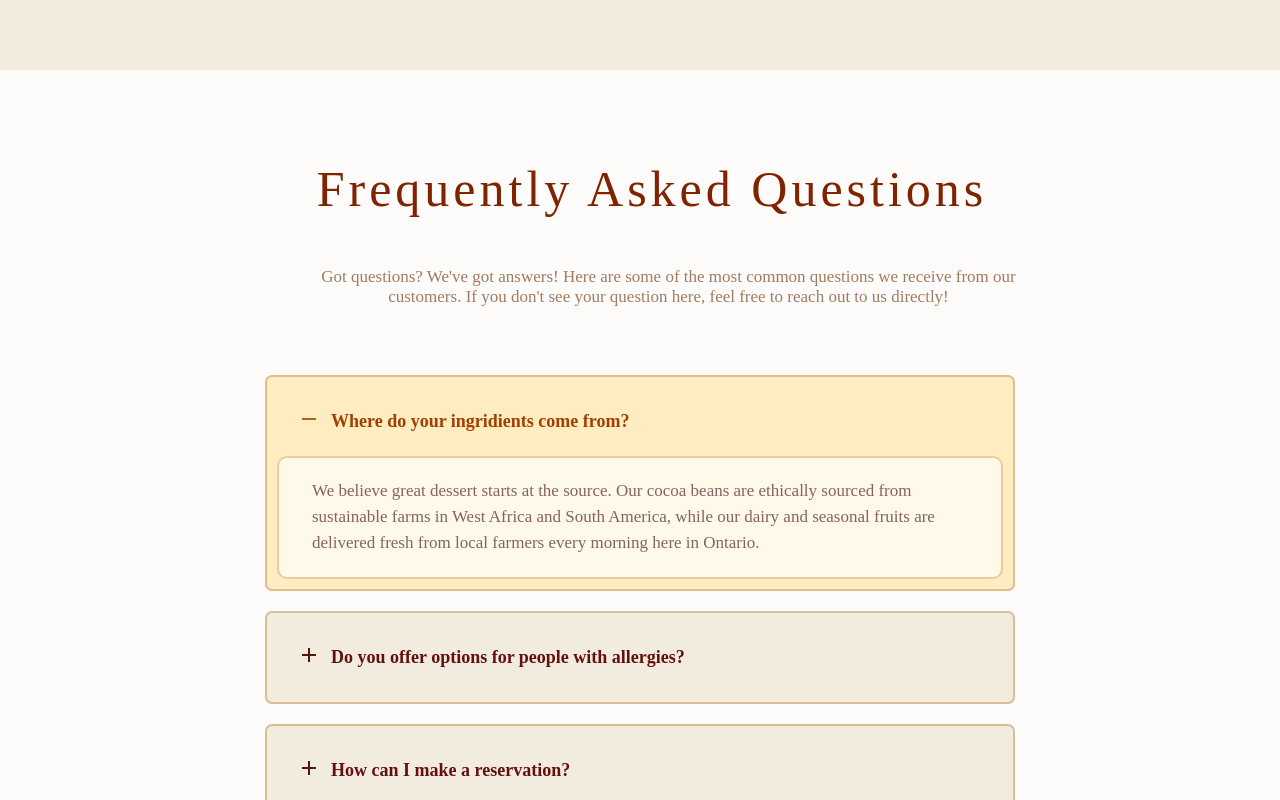
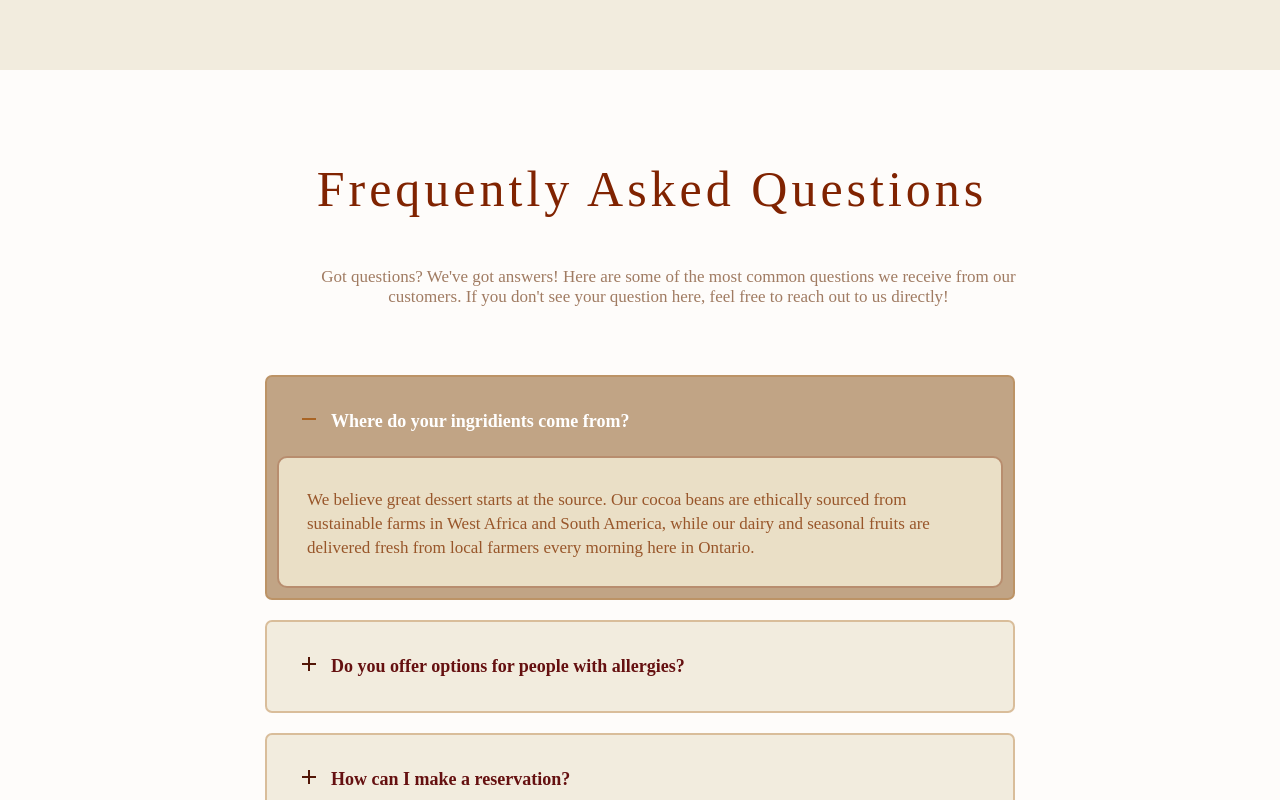
Before and after one commit to EricaD07/Mocha-Melt, a plain HTML site: page about.html in a window 1280 px wide. Shown: the part 2623-3423 px from the top of the page. Drawn offline with Linux system fonts and the light colour scheme.

Commit message:
color updates

```diff
--- a/style.css
+++ b/style.css
@@ -433,37 +433,37 @@ input[type="radio"]{
 }
 /* Hidden Content: The 'box' that holds the description. Starts at 0 height to stay hidden. */
 .Treats-accordion .content{
-    color: rgb(134, 98, 98);
+    color: #98562a;
     padding: 0 15px;
     line-height: 24px;
     max-height: 0;
     overflow: hidden;
-    background-color: #ffffffa9;
+    background-color: #fffde8a7;
     border-radius: 7px;
     transition:max-height 0.7s ease;
 }
 /* Opening Logic: When a radio button is clicked, expand the content box below it */
 .Treats-accordion input[type='radio']:checked + label + .content{
-    max-height: 450px;
+   max-height: 450px;
     padding: 10px 15px 25px 15px;
-    border: 2px solid #c3690352;
+    border: 2px solid #87401c82;
     border-radius: 10px;
 }
 /* Icon Change: Swaps the '+' for '---' when the section is active/open */
 .Treats-accordion input[type='radio']:checked + label::before{
     content: url('Assets/minus-sign.png');
-    color: #c84d00;
+    color: #080300;
 }
 
 /* Word Color Change: Changes the label text color when the radio is checked */
 .Treats-accordion input[type='radio']:checked + label {
-    color: #c84d00;
+    color: #ffffff;
     transform: scale(1.05);
 }
 
 /* This targets the container when the radio inside it is checked */
 .Treats-accordion li:has(input[type='radio']:checked) {
-    background-color: #ffecc1;
+    background-color:#C1A485;
     transition: background-color 0.3s ease;
 }
 
@@ -557,6 +557,8 @@ input[type="radio"]{
 }
 
 
+
+
 /********** Second Accordion- Section: FAQ  **********/
 
 .Asked-Questions {
@@ -630,21 +632,21 @@ input[type="radio"]{
 }
 /* Hidden content*/
 .Frequent-QNA .content{
-    color: rgb(134, 98, 98);
-    padding: 0 20px;
-    line-height: 26px;
+color: #98562a;
+    padding: 0 15px;
+    line-height: 24px;
     max-height: 0;
     overflow: hidden;
-    background-color: #ffffffa9;
+    background-color: #fffde8a7;
     border-radius: 7px;
-    transition:max-height 0.7s ease-out;
+    transition:max-height 0.7s ease;
 }
 /* Opening Logic*/
 .Frequent-QNA input[type='radio']:checked + label + .content {
-   max-height: 500px;
-   padding: 0 20px 20px 20px;
-   border: 2px solid #c3690352;
-   border-radius: 10px;
+    max-height: 450px;
+    padding: 10px 15px 25px 15px;
+    border: 2px solid #87401c82;
+    border-radius: 10px;
 }
 /* sSwaps the '+' for '---' when the section is active/open */
 .Frequent-QNA input[type='radio']:checked + label::before{
@@ -653,31 +655,16 @@ input[type="radio"]{
 }
 
 .Frequent-QNA input[type='radio']:checked + label {
-    color: #a33f00;
+    color: #ffffff;
 }
 .Frequent-QNA li:has(input[type='radio']:checked) {
-    background-color: #ffecc1;
-    transition: background-color 0.4s ease;  /* Makes the color fade in*/
+   background-color:#C1A485;
+    transition: background-color 0.3s ease;
 }
 .Frequent-QNA .content p {
     margin: 20px 10px 1px 13px ;
     font-weight: normal;
 }
-
-
-
-
-
-
-
-
-
-
-
-
-
-
-
 
 
 
```
Also changed, not shown: about.html (+1 -1 lines).
